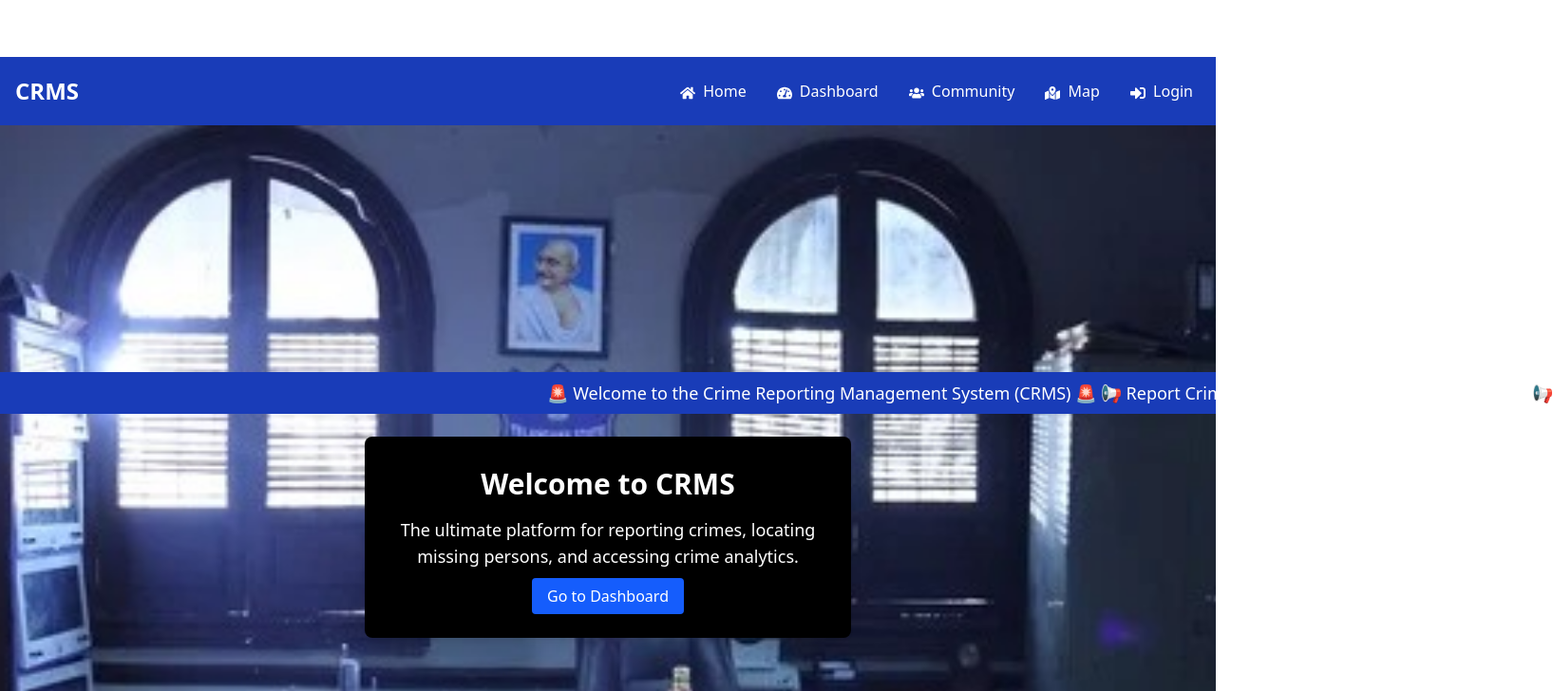
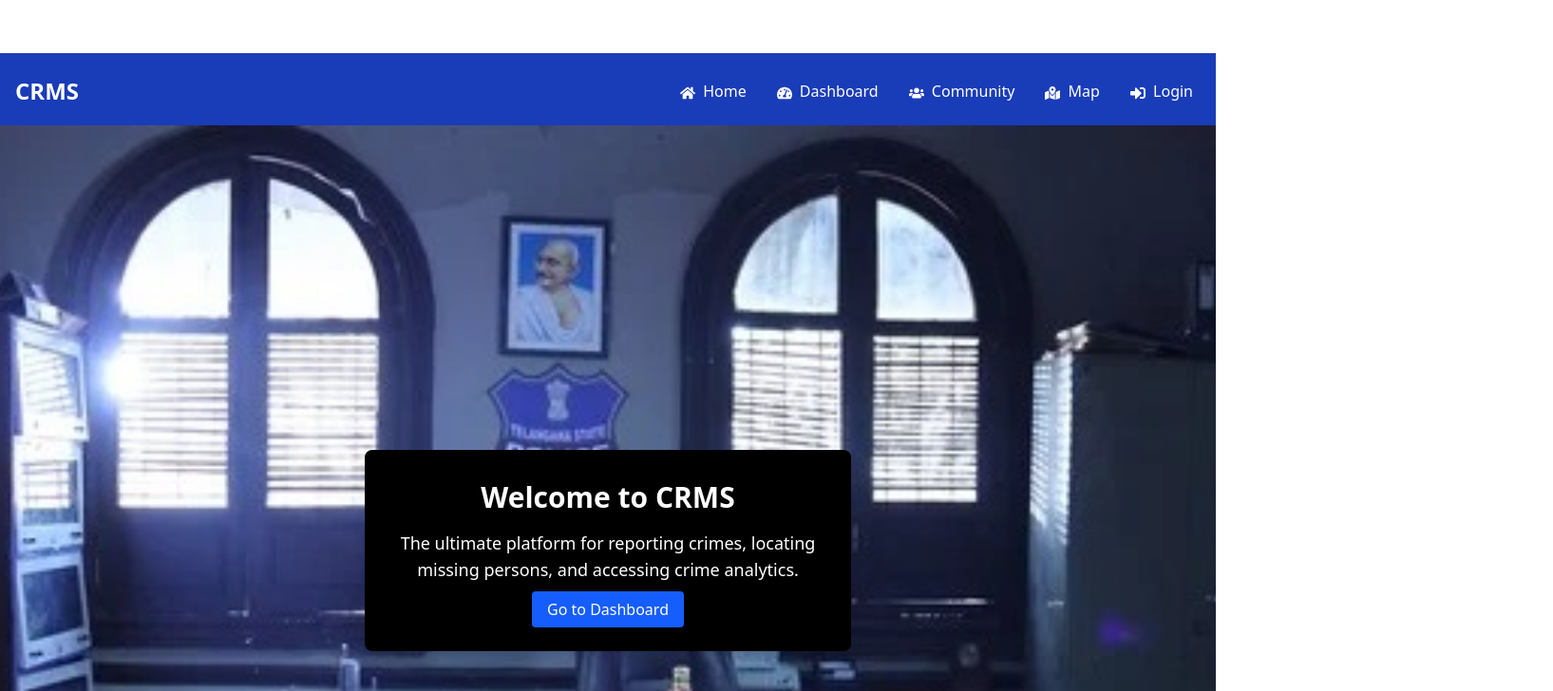
Before and after one commit to saadii007/Modern-Crime-Report-System, a React (Vite) app: page / in a window 1280 px wide. Shown: the top 728 px of the page at 95% size, 1635 px wide, since content can reach past the window. Built offline with nearby package versions, Linux system fonts and the light colour scheme.

Commit message:
Update Home.jsx

```diff
--- a/src/pages/Home.jsx
+++ b/src/pages/Home.jsx
@@ -8,15 +8,16 @@ const Home = () => {
       className="relative min-h-screen bg-cover bg-center flex flex-col items-center justify-center"
       style={{ backgroundImage: "url('/home.jpg')" }}
     >
-      {/* Marquee Text */}
-      <div className="bg-blue-800 text-white py-2 w-full text-center">
-        <p className="text-lg animate-marquee whitespace-nowrap">
+      {/* Marquee Text BELOW NAVBAR */}
+      <div className="bg-blue-800 text-white py-2 w-full text-center fixed top-[64px] md:top-[56px] z-40">
+        <p className="text-lg whitespace-nowrap overflow-hidden">
           🚨 Welcome to the Crime Reporting Management System (CRMS) 🚨 📢 Report Crimes, Missing People, and Stay Updated. 📢
         </p>
       </div>
 
       {/* Main Content */}
-      <div className="bg-black bg-opacity-70 p-8 rounded-lg shadow-lg max-w-xs sm:max-w-lg text-center text-white mt-6">
+      <div className="flex flex-col items-center justify-center text-white mt-24 px-4">
+        <div className="bg-black bg-opacity-70 p-8 rounded-lg shadow-lg max-w-xs sm:max-w-lg text-center">
           <h1 className="text-3xl font-bold mb-4">Welcome to CRMS</h1>
           <p className="text-lg mb-4">
             The ultimate platform for reporting crimes, locating missing persons, and accessing crime analytics.
@@ -29,6 +30,7 @@ const Home = () => {
           </Link>
         </div>
       </div>
+    </div>
   );
 };
 
```
Lines whose indentation alone changed are shown as unchanged.
